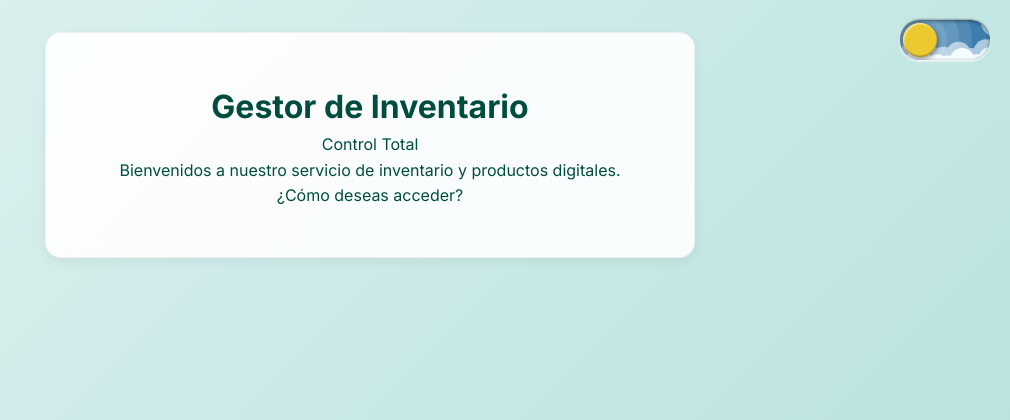
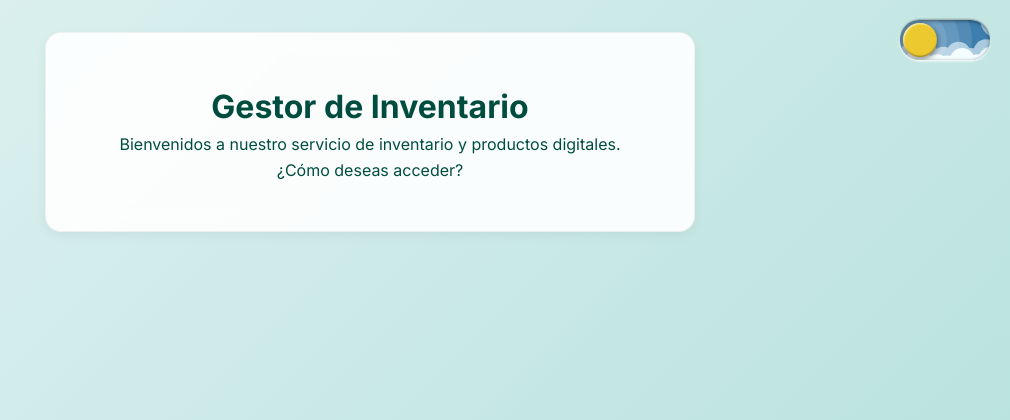
Before and after one commit to SKing25/Redes_CS, a Flask app: page / in a window 1280 px wide. Shown: the top 420 px of the page, without its empty margins (270-1280 px from the left). Run offline with Flask 3, Linux system fonts and the light colour scheme.

Commit message:
Update index.html

```diff
--- a/templates/index.html
+++ b/templates/index.html
@@ -40,7 +40,7 @@
 
     <div class="main-card">
         <h1 class="page-title">Gestor de Inventario </h1>
-        <p class="subtitle">Control Total</p>
+
         <p class="info-text">
             Bienvenidos a nuestro servicio de inventario y productos
             digitales. ¿Cómo deseas acceder?
```
